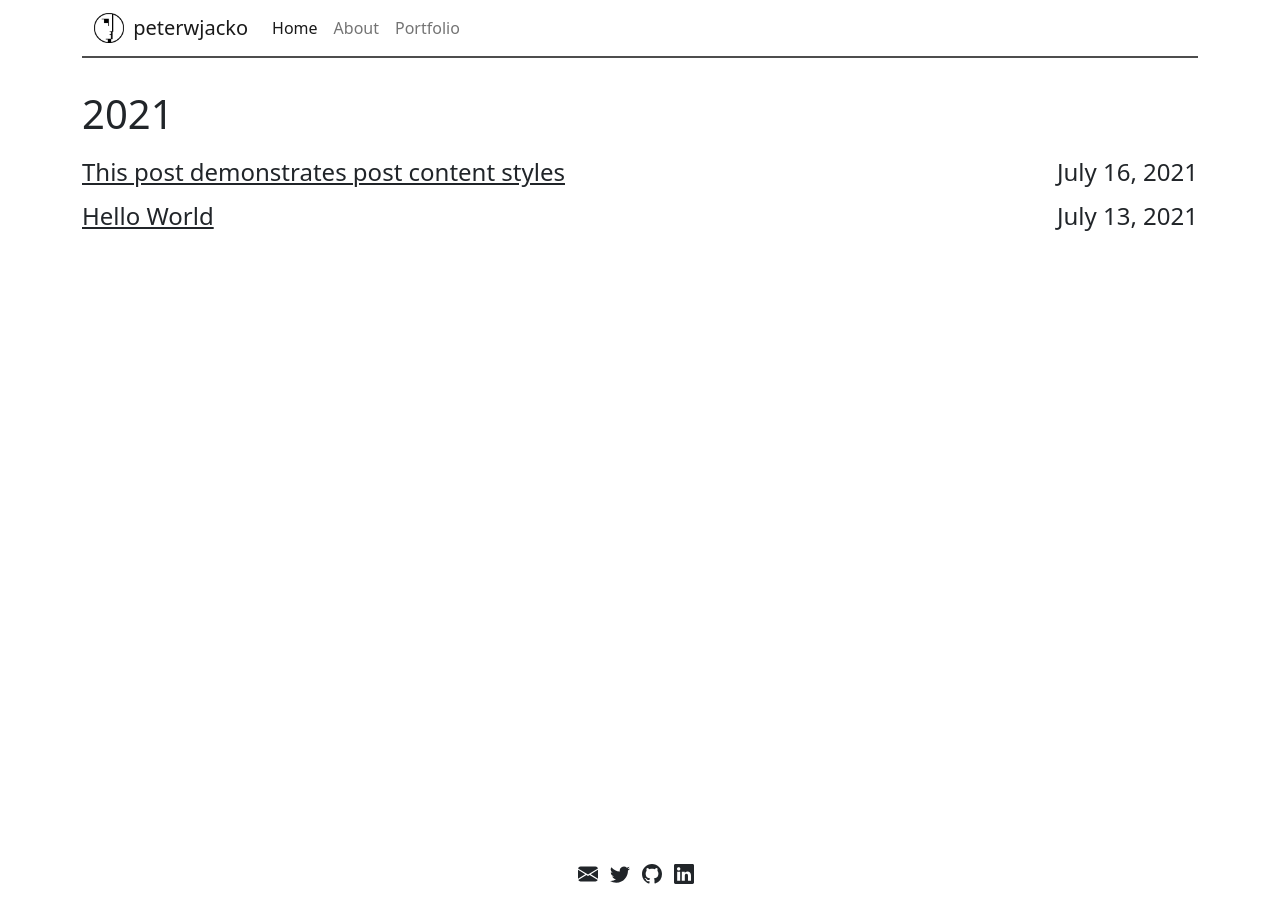
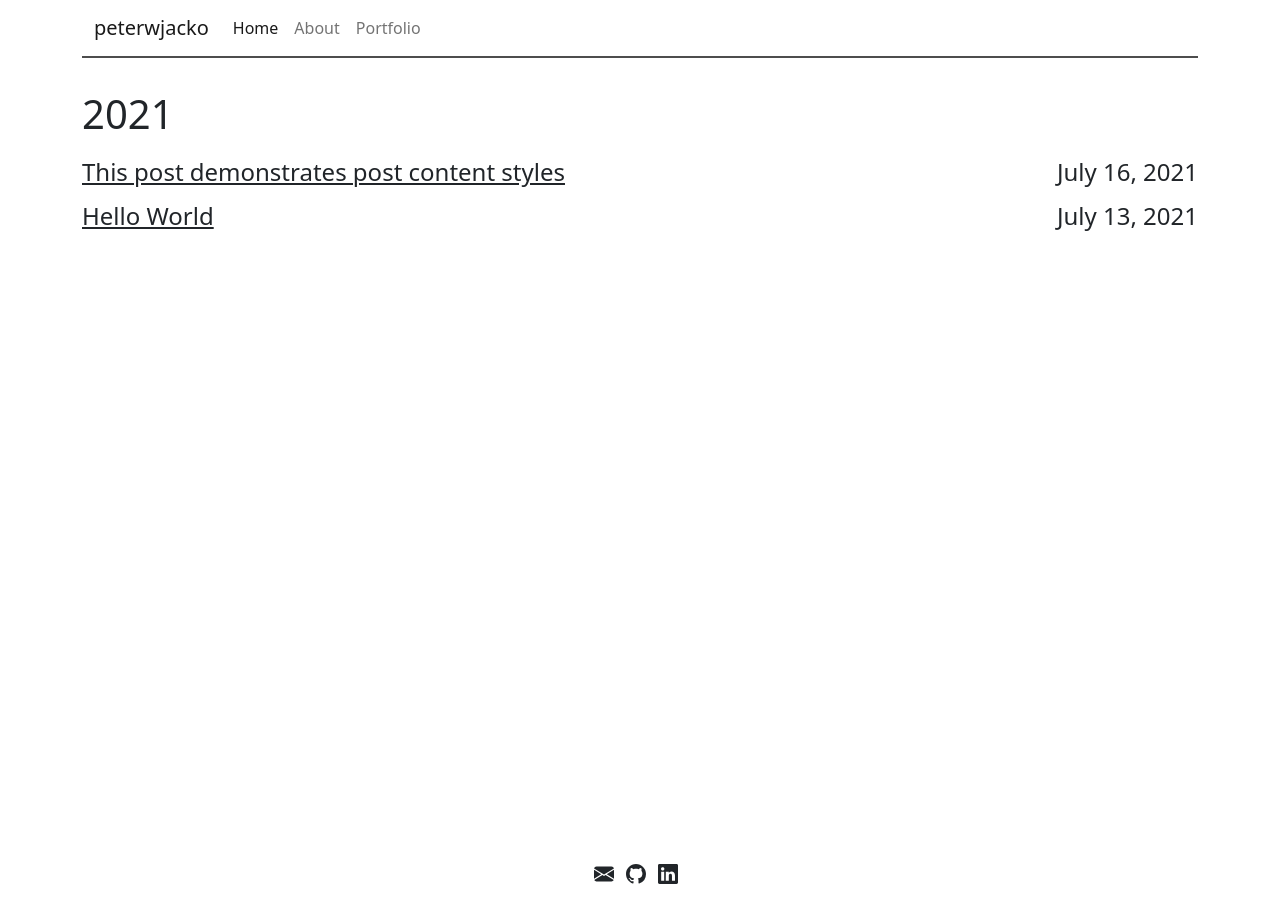
Before and after one commit to peterwjacko/peterwjacko.github.io, a Jekyll site: the page built from index.html, in a window 1280 px wide. Built offline with Jekyll 4.4.1, drawn with Linux system fonts in a browser that asks for light colours.

Commit message:
Update site configuration for personal branding and remove unused avatar paths

```diff
--- a/_config.yml
+++ b/_config.yml
@@ -1,54 +1,29 @@
-#
-# This file contains configuration flags to customize your site
-#
-
-# Name of your site (displayed in the navbar)
+# navbar website name
 name: peterwjacko
-
-# Your site's title (e.g., Ben's Awesome Site, The GitHub Blog, etc.), used as part of the title tag like Home | Ben's Awesome Site.
 title: Peter W. Jackson
 
-# Link to avatar in the navbar (/assets/images/avatar.png). Leave empty if no logo desired. Two avatars for light and dark mode.
-# Avatar for light mode site
-lightavatar: /assets/images/light_bauhaus_logo.png
-# Avatar for dark mode site
-darkavatar: /assets/images/dark_bauhaus_logo.png
+# Website avatars
+lightavatar: #/assets/images/light_bauhaus_logo.png
+darkavatar: #/assets/images/dark_bauhaus_logo.png
 
-# A short description (e.g., A blog dedicated to reviewing cat gifs), used as part of the title tag like Ben's Awesome Site | A blog dedicated to reviewing cat gifs instead of Ben's Awesome Site | Long description about a blog dedicated to reviewing cat gifs that would be used when page.title is not defined.
-tagline: Minimalistic Jekyll theme that automatically supports dark and light modes for blogs
-
-# A longer description used for the description meta tag. Also used as fallback for pages that don't provide their own description, and also as part of the page's title tag if neither page.title nor site.tagline has been defined.
+tagline: Personal website and blog
 description: Minimalistic Jekyll theme that automatically supports dark and light modes for blogs
-
-# The full URL to your site. Note: site.github.url will be used by default.
 url:
-
-# If you're hosting your site at a Project repository on GitHub pages
-# (http://yourusername.github.io/repository-name)
-# and NOT your User repository (http://yourusername.github.io)
-# then add in the baseurl here, like this: "/repository-name"
 baseurl: ""
-
-# global author information
 author: peter-w-jackson
-
-# URL to a site-wide logo (e.g., /assets/your-company-logo.png)
 logo: /assets/images/light_bauhaus_logo.png
-
-# Enter your Google Analytics web tracking code (e.g. UA-2110908-2) to activate tracking
-google_analytics:
 
 permalink: /:year/:month/:day/:title/
 
-# Includes an icon in the footer for each username you enter
 footer-links:
   email: peterwjacko@protonmail.com
   github: peterwjacko
   linkedin: peterwjacko
+  bluesky: peterwjacko.bsky.social
   rss: # just type anything here for a working RSS icon
-  twitter: andrewhwanpark
 
 plugins:
   - jekyll-seo-tag
   - jekyll-sitemap
   - jekyll-feed
+google_analytics:
```
